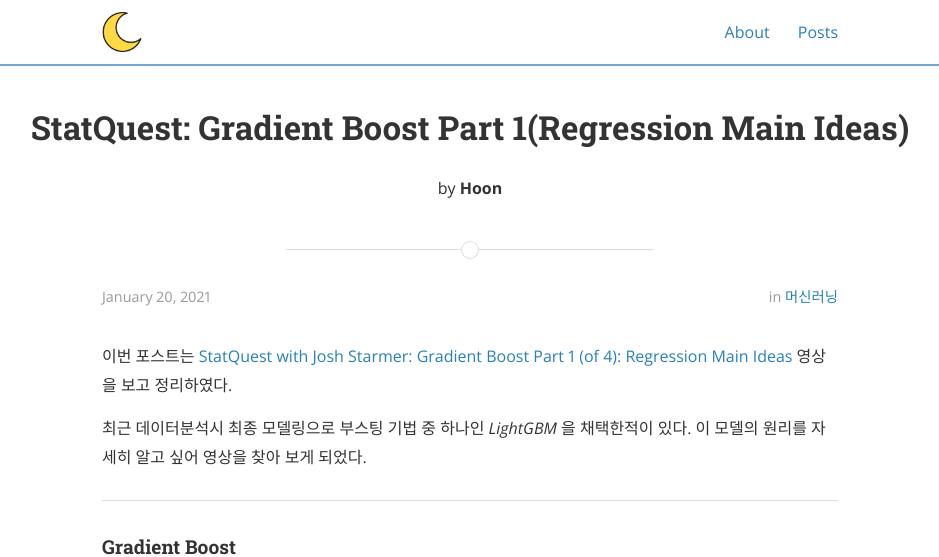
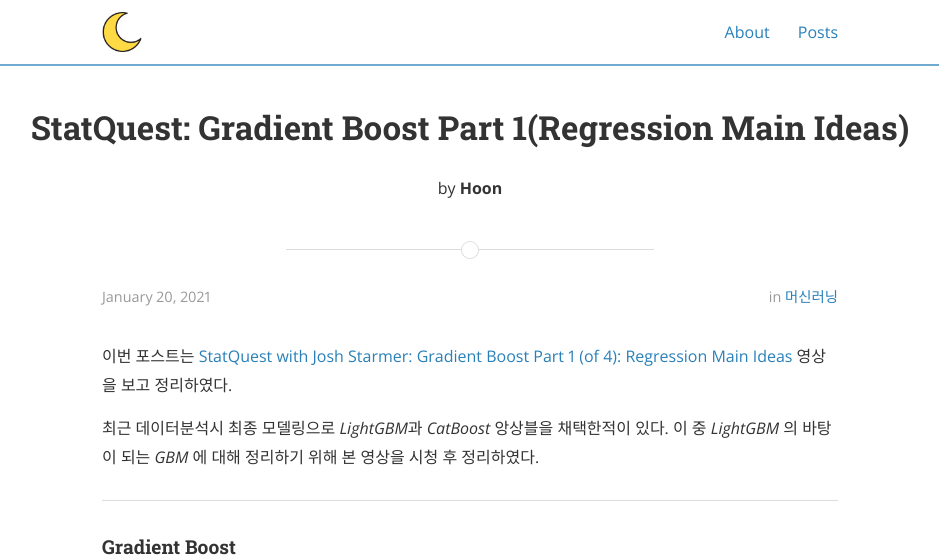
Before and after one commit to hoon-923/hoon-923.github.io, a Jekyll site: the page built from _posts/2021-01-20-StatQuest-Gradient-Boost-Part-1(Regression-Main-Ideas).md, in a window 1280 px wide and 900 px high, cut to the strip 0-557 px from the top of the window. Shown: the whole strip, without its empty margins (170-1109 px from the left). Built offline with Jekyll 4.4.1, drawn with Linux system fonts in a browser that asks for light colours; nearby versions of some CDN libraries; formulas are drawn with MathJax 3; comment, search, counter and statistics services are not loaded.

Commit message:
minor change

```diff
--- a/_posts/2021-01-20-StatQuest-Gradient-Boost-Part-1(Regression-Main-Ideas).md
+++ b/_posts/2021-01-20-StatQuest-Gradient-Boost-Part-1(Regression-Main-Ideas).md
@@ -9,7 +9,7 @@ use_math: true
 
 이번 포스트는 [StatQuest with Josh Starmer: Gradient Boost Part 1 (of 4): Regression Main Ideas](https://www.youtube.com/watch?v=3CC4N4z3GJc&list=PLblh5JKOoLUJjeXUvUE0maghNuY2_5fY6) 영상을 보고 정리하였다.
 
-최근 데이터분석시 최종 모델링으로 부스팅 기법 중 하나인 *LightGBM* 을 채택한적이 있다. 이 모델의 원리를 자세히 알고 싶어 영상을 찾아 보게 되었다.
+최근 데이터분석시 최종 모델링으로 *LightGBM*과 *CatBoost* 앙상블을 채택한적이 있다. 이 중 *LightGBM* 의 바탕이 되는 *GBM* 에 대해 정리하기 위해 본 영상을 시청 후 정리하였다.
 
 ----
 
```
